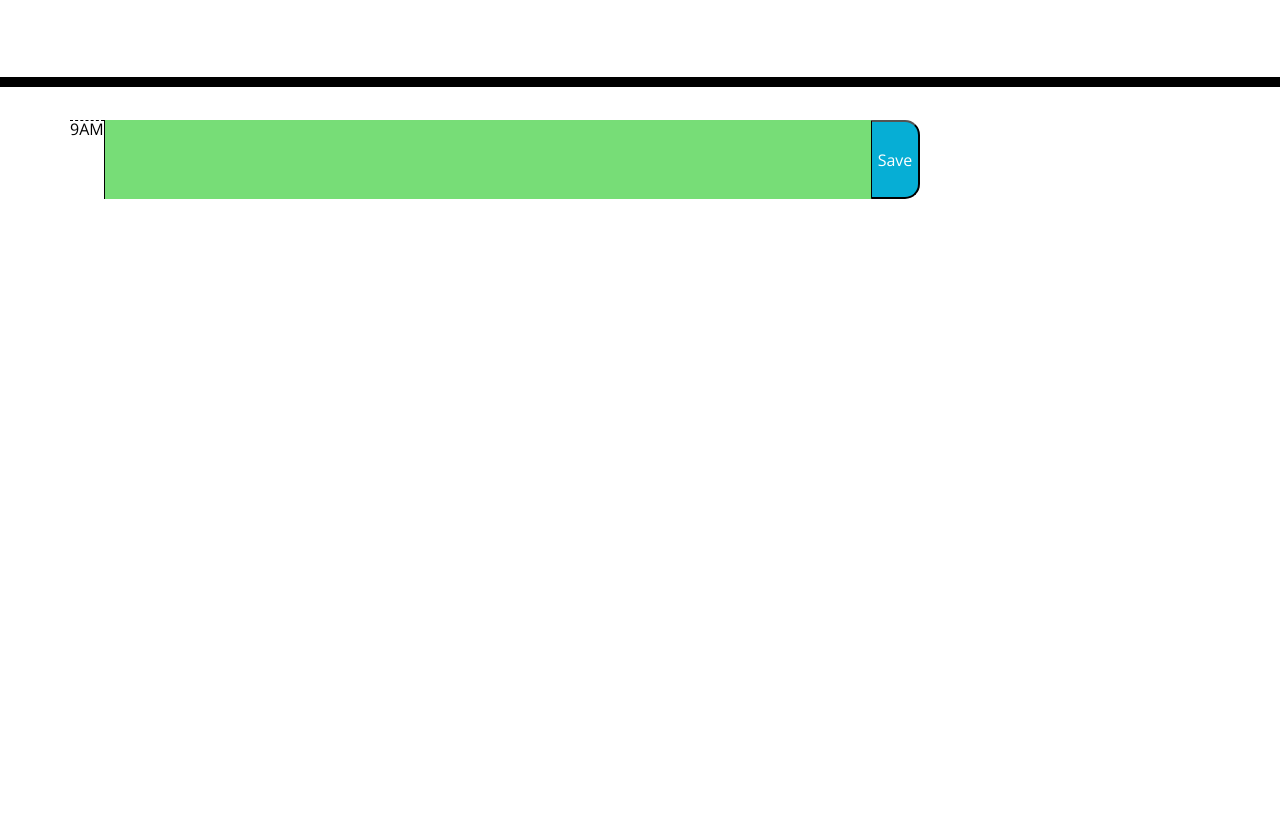
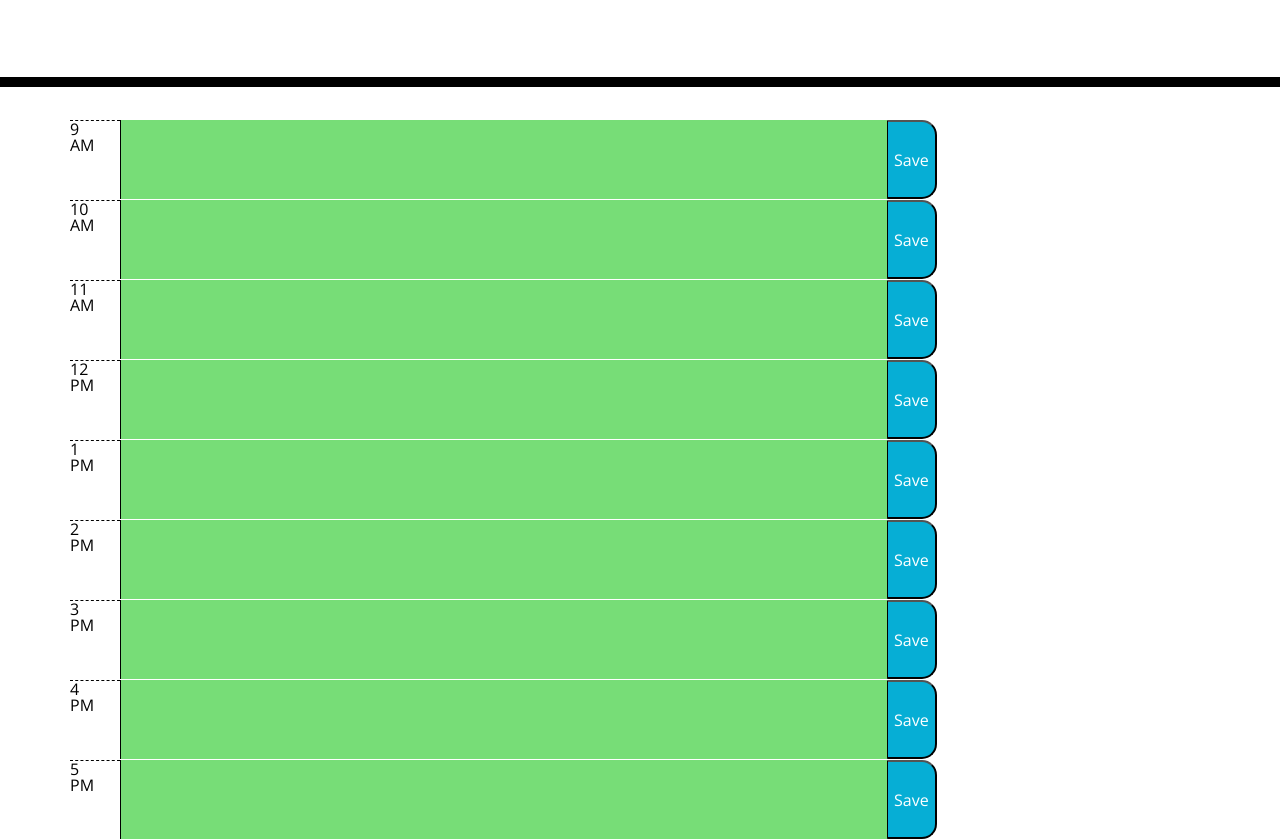
Before and after one commit to luckylobster25/Day-Planner-Homework, a plain HTML site: page index.html in a window 1280 px wide. Shown: the part 181-1020 px from the top of the page. Before the commit the page ends 800 px from the top, so only its background shows below. Drawn offline with nearby package versions, Linux system fonts and the light colour scheme.

Commit message:
time block set up

```diff
--- a/index.html
+++ b/index.html
@@ -1,23 +1,14 @@
 <!DOCTYPE html>
 <html lang="en">
+
 <head>
   <meta charset="UTF-8" />
   <meta name="viewport" content="width=device-width, initial-scale=1.0" />
   <meta http-equiv="X-UA-Compatible" content="ie=edge" />
-    <link
-      rel="stylesheet"
-      href="https://stackpath.bootstrapcdn.com/bootstrap/4.3.1/css/bootstrap.min.css"
-    />
-    <link
-      rel="stylesheet"
-      href="https://use.fontawesome.com/releases/v5.8.1/css/all.css"
-      integrity="sha384-50oBUHEmvpQ+1lW4y57PTFmhCaXp0ML5d60M1M7uH2+nqUivzIebhndOJK28anvf"
-      crossorigin="anonymous"
-    />
-    <link
-      href="https://fonts.googleapis.com/css?family=Open+Sans&display=swap"
-      rel="stylesheet"
-    />
+  <link rel="stylesheet" href="https://stackpath.bootstrapcdn.com/bootstrap/4.3.1/css/bootstrap.min.css" />
+  <link rel="stylesheet" href="https://use.fontawesome.com/releases/v5.8.1/css/all.css"
+    integrity="sha384-50oBUHEmvpQ+1lW4y57PTFmhCaXp0ML5d60M1M7uH2+nqUivzIebhndOJK28anvf" crossorigin="anonymous" />
+  <link href="https://fonts.googleapis.com/css?family=Open+Sans&display=swap" rel="stylesheet" />
   <link rel="stylesheet" href="style.css" />
   <title>Work Day Scheduler</title>
 </head>
@@ -30,13 +21,55 @@
   </header>
   <div class="container">
     <section class="row">
-        <p class="hour">9AM</p>
-        <textarea class="future" name="9am" id="9am" cols="80" rows="2.5"></textarea>
+      <p class="hour">9<br>AM</p>
+      <textarea class="future" name="9am" id="9am" cols="80%" rows="2.5"></textarea>
       <button class="saveBtn">Save</button>
+    </section>
+    <section class="row">
+      <p class="hour">10<br>AM</p>
+      <textarea class="future" name="10am" id="10am" cols="80%" rows="2.5"></textarea>
+      <button class="saveBtn">Save</button>
+    </section>
+    <section class="row">
+      <p class="hour">11<br>AM</p>
+      <textarea class="future" name="11am" id="11am" cols="80%" rows="2.5"></textarea>
+      <button class="saveBtn">Save</button>
+    </section>
+    <section class="row">
+      <p class="hour">12<br>PM</p>
+      <textarea class="future" name="12pm" id="12pm" cols="80%" rows="2.5"></textarea>
+      <button class="saveBtn">Save</button>
+    </section>
+    <section class="row">
+      <p class="hour">1<br>PM</p>
+      <textarea class="future" name="1pm" id="1pm" cols="80%" rows="2.5"></textarea>
+      <button class="saveBtn">Save</button>
+      </section>
+      <section class="row">
+        <p class="hour">2<br>PM</p>
+        <textarea class="future" name="2pm" id="2pm" cols="80%" rows="2.5"></textarea>
+        <button class="saveBtn">Save</button>
+      </section>
+      <section class="row">
+        <p class="hour">3<br>PM</p>
+        <textarea class="future" name="3pm" id="3pm" cols="80%" rows="2.5"></textarea>
+        <button class="saveBtn">Save</button>
+      </section>
+      <section class="row">
+        <p class="hour">4<br>PM</p>
+        <textarea class="future" name="4pm" id="4pm" cols="80%" rows="2.5"></textarea>
+        <button class="saveBtn">Save</button>
+      </section>
+      <section class="row">
+        <p class="hour">5<br>PM</p>
+        <textarea class="future" name="5pm" id="5pm" cols="80%" rows="2.5"></textarea>
+        <button class="saveBtn">Save</button>
+      </section>
     </section>
   </div>
 
   <script src="https://cdnjs.cloudflare.com/ajax/libs/jquery/3.2.1/jquery.min.js"></script>
   <script src="https://cdnjs.cloudflare.com/ajax/libs/moment.js/2.24.0/moment.min.js"></script>
 </body>
+
 </html>
--- a/style.css
+++ b/style.css
@@ -40,6 +40,8 @@ textarea {
   background-color: #ffffff;
   color: #000000;
   border-top: 1px dashed #000000;
+  width: 50px;
+
 }
 
 .past {
@@ -74,3 +76,7 @@ textarea {
 li {
   list-style: none;
 }
+.container {
+  display: block;
+  justify-content: center;
+}
```
Lines whose indentation alone changed are shown as unchanged.
